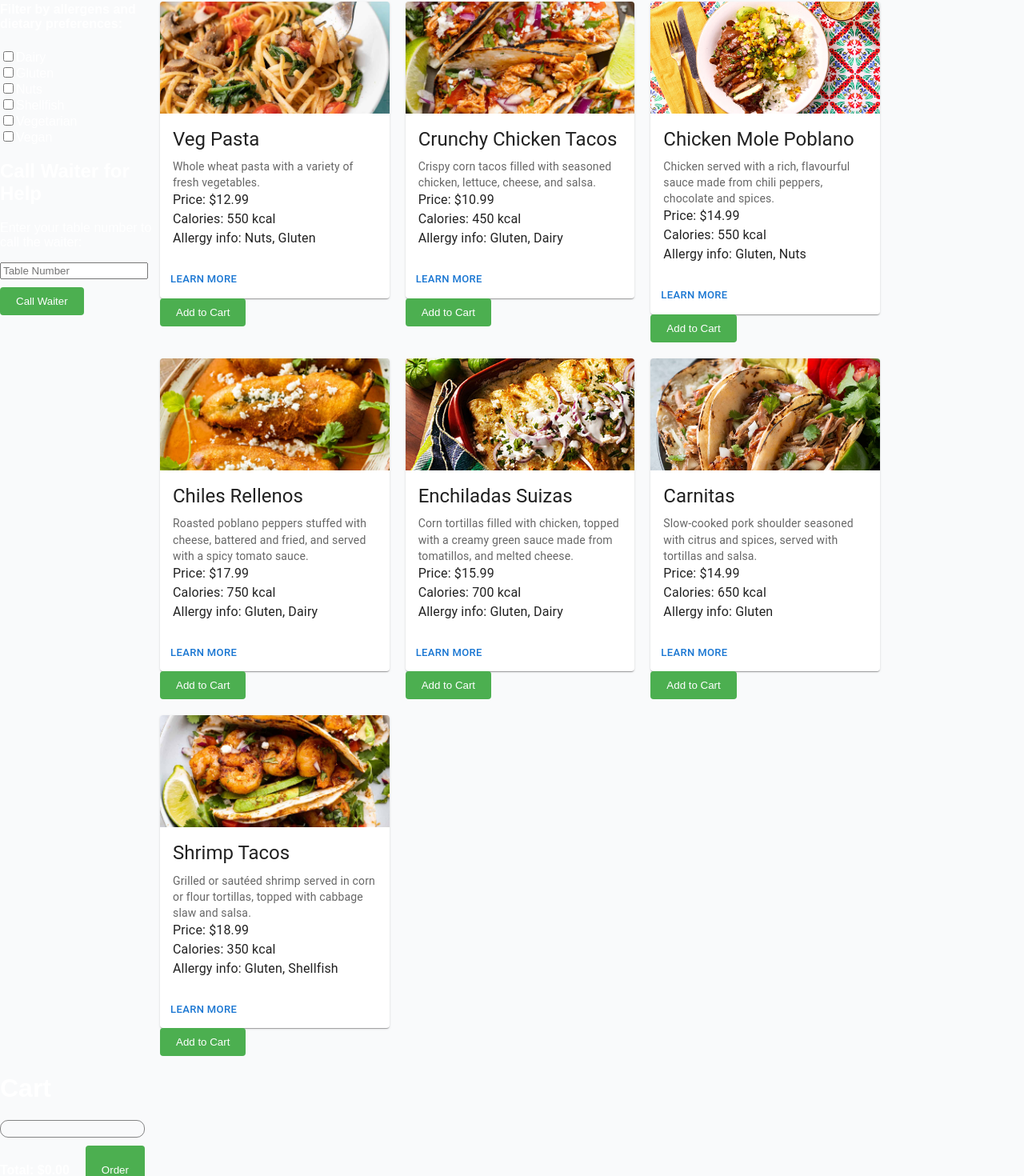
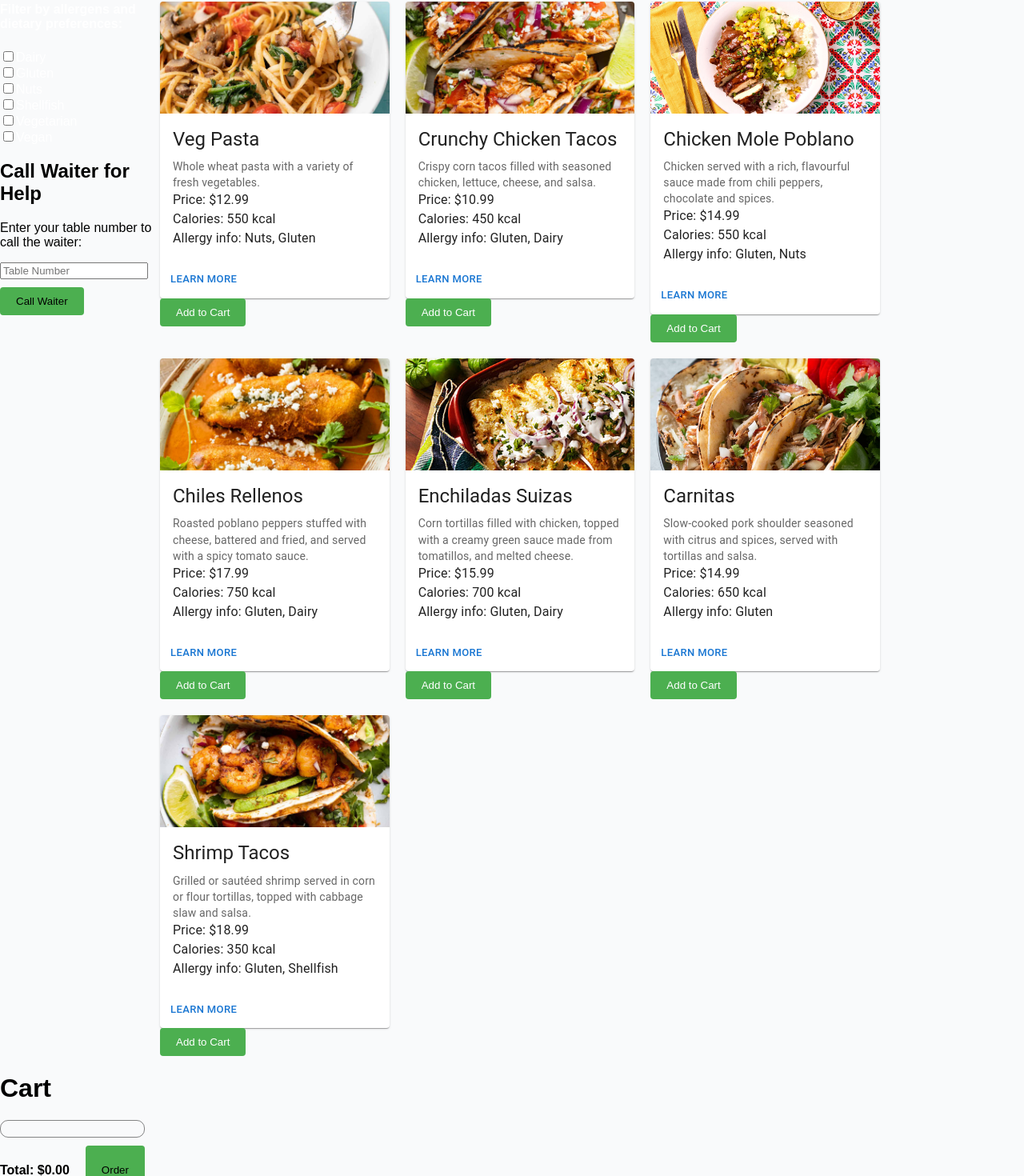
Before and after one commit to JoelRoy1/RMS-CS2810, a React (Create React App) app in the folder client/: page /menu in a window 1280 px wide. Shown: the part 78-1548 px from the top of the page at 80% size. Built offline with nearby package versions, Linux system fonts and the light colour scheme.

Commit message:
style: made page clearer by changing text to white/ still have to get a background to fit theme, cleaned some code formatting

```diff
--- a/client/src/pages/MenuPage.js
+++ b/client/src/pages/MenuPage.js
@@ -48,10 +48,10 @@ const CartItem = ({ cartItem, removeFromCart, updateQuantity }) => {
                     readOnly
                     style={{width:'40px',height:'30px',textAlign:'center', marginLeft:'30px',marginRight:'30px'}}
                 />
-              <button className="bg-slate-600"  style={{background:'#363636'}} onClick={handleIncrement}>+</button>
+                <button className="bg-slate-600" style={{background:'#363636'}} onClick={handleIncrement}>+</button>
             </div>
             <div className="flex justify-end py-3">
-              <button className="" onClick={handleRemoveFromCart} style={{background:'#EF4040',margin:'20px 0px'}}>Remove</button>
+                <button className="" onClick={handleRemoveFromCart} style={{background:'#EF4040',margin:'20px 0px', color: 'black'}}>Remove</button>
             </div>
         </div>
     );
@@ -74,14 +74,14 @@ const MenuPage = () => {
             let temp = cart?.map(val => {
                 if(val?.name == dish?.name){
                     return{
-                      ...val,  quantity: val?.quantity+1
+                        ...val, quantity: val?.quantity+1
                     }
                 }else {
                     return val
                 }
             })
             setCart(temp);
-      }else {
+        } else {
             const newCartItem = { ...dish, id: cart.length + 1, quantity: 1 };
             setCart([...cart, newCartItem]);
         }
@@ -231,45 +231,45 @@ const MenuPage = () => {
                                 Filter by allergens and dietary preferences:
                             </h4>
                             <label>
-                  <input type="checkbox" checked={Dairy}  onChange={() => setDairy((prev) => !prev)} />
+                                <input type="checkbox" checked={Dairy} onChange={() => setDairy((prev) => !prev)} />
                                 Dairy
                             </label>
                             <label>
-                  <input type="checkbox"  checked={Gluten} onChange={() => setGluten((prev) => !prev)}/>
+                                <input type="checkbox" checked={Gluten} onChange={() => setGluten((prev) => !prev)} />
                                 Gluten
                             </label>
                             <label>
-                  <input type="checkbox" checked={Nuts} onChange={() => setNuts((prev) => !prev)}/>
+                                <input type="checkbox" checked={Nuts} onChange={() => setNuts((prev) => !prev)} />
                                 Nuts
                             </label>
                             <label>
-                  <input type="checkbox"  checked={Shellfish} onChange={() => setShellfish((prev) => !prev)}/>
+                                <input type="checkbox" checked={Shellfish} onChange={() => setShellfish((prev) => !prev)} />
                                 Shellfish
                             </label>
                             <label>
-                  <input type="checkbox" checked={Vegetarian} onChange={() => setVegetarian((prev) => !prev)}/>
+                                <input type="checkbox" checked={Vegetarian} onChange={() => setVegetarian((prev) => !prev)} />
                                 Vegetarian
                             </label>
                             <label>
-                  <input type="checkbox"  checked={Vegan} onChange={() => setVegan((prev) => !prev)}/>
+                                <input type="checkbox" checked={Vegan} onChange={() => setVegan((prev) => !prev)} />
                                 Vegan
                             </label>
                         </div>
 
-          <div className="container"  >
-              <h2>Call Waiter for Help</h2>
-              <p>Enter your table number to call the waiter:</p>
+                        <div className="container" >
+                            <h2 style={{color: 'black'}}>Call Waiter for Help</h2>
+                            <p style={{color: 'black'}}>Enter your table number to call the waiter:</p>
                             <input
                                 type="number"
                                 value={tableNumber}
                                 onChange={(e) => setTableNumber(e.target.value)}
                                 placeholder="Table Number"
                             />
-              <button onClick={callWaiter} style={{marginTop:'10px'}}>Call Waiter</button>
+                            <button onClick={callWaiter} style={{marginTop:'10px', color: 'black'}}>Call Waiter</button>
                         </div>
                     </div>
                     <div className='col-md-6' style={{width:'900px'}}>
-          <h1 style={{textAlign:'center'}}>Menu</h1>
+                        <h1 style={{ textAlign:'center', color: 'black'}}>Menu</h1>
 
                         <div className="dishes-list">
                             {filteredDishes.map((dish, index) => (
@@ -282,7 +282,7 @@ const MenuPage = () => {
                     </div>
                     <div className='' >
                         <div className="App">
-              <h1>Cart</h1>
+                            <h1 style={{ color: 'black'}}>Cart</h1>
                             <div className='cart-item'>
                                 {cart.map((item) => (
                                     <CartItem
@@ -295,8 +295,8 @@ const MenuPage = () => {
                             </div>
                             <div style={{display:'flex', justifyContent:'space-between', flexWrap:'wrap'}}>
 
-              <h4>Total: ${total.toFixed(2)}</h4>
-              <button onClick={handleOrder} style={{marginLeft: '20px'}}>Order</button>
+                                <h4 style={{color: 'black'}}>Total: ${total.toFixed(2)}</h4>
+                                <button onClick={handleOrder} style={{marginLeft: '20px', color: 'black'}}>Order</button>
                             </div>
                         </div>
                     </div>
```
Lines whose indentation alone changed are shown as unchanged.
